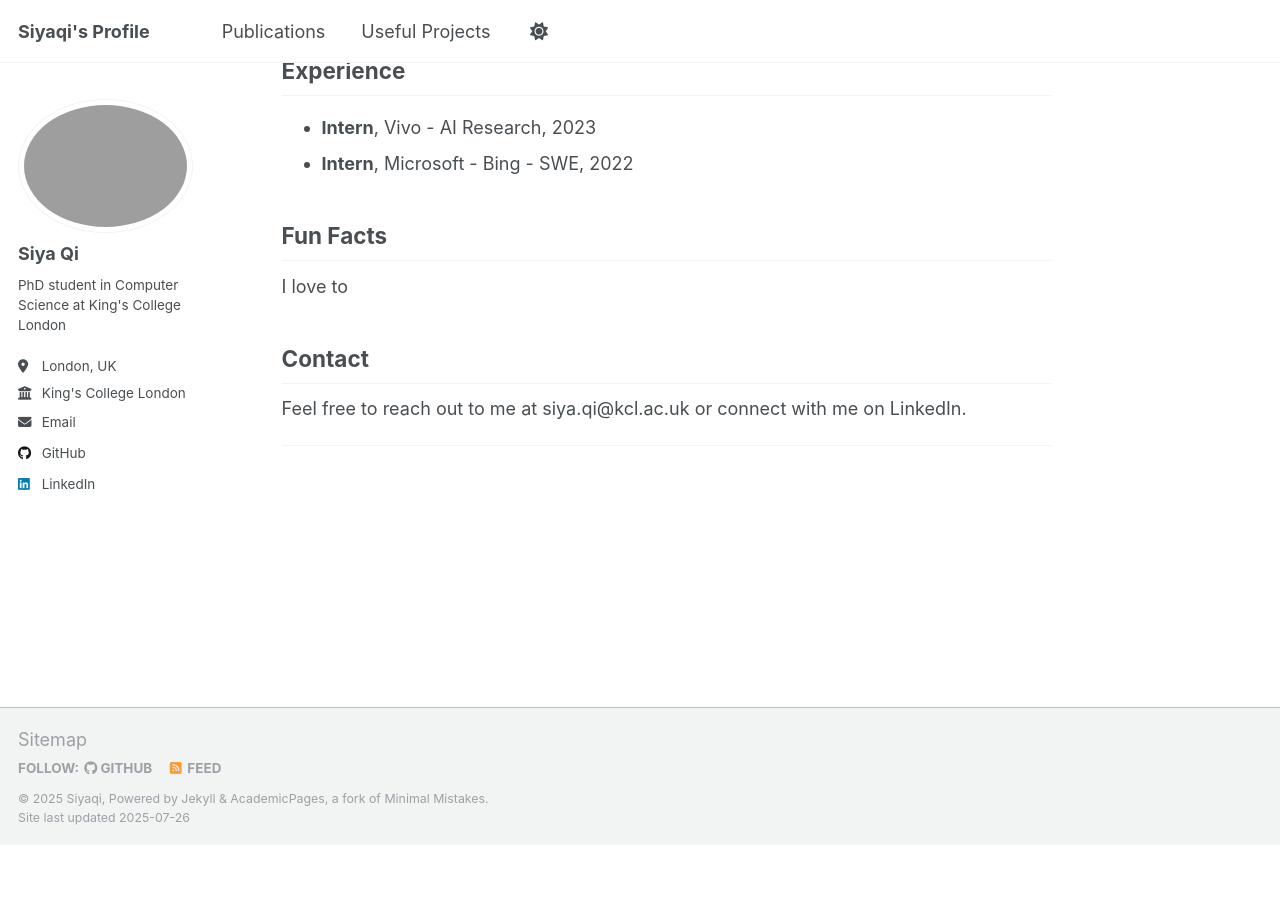
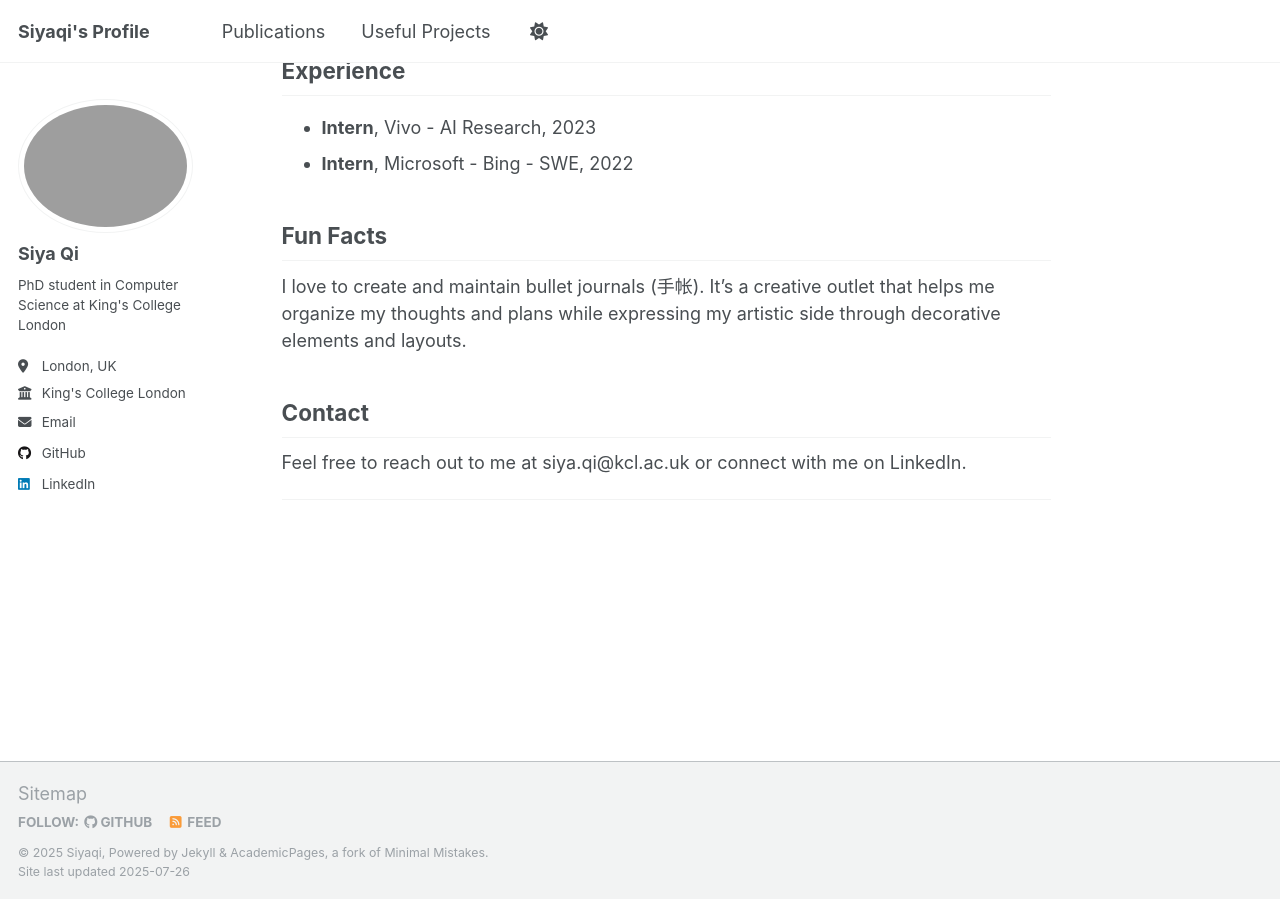
Before and after one commit to siyaqi/siyaqi.github.io, a Jekyll site: the page built from _pages/about.md, in a window 1280 px wide and 900 px high, scrolled down 1040 px. Built offline with Jekyll 4.4.1, drawn with Linux system fonts in a browser that asks for light colours; a script that is not in the unit is left out; before the commit the page ends 1886 px from its top, so only the background shows below that.

Commit message:
update 2025-07-26-20-09

```diff
--- a/_pages/about.md
+++ b/_pages/about.md
@@ -35,8 +35,7 @@ My research focuses on Natural Language Processing, particularly in the followin
 - **Intern**, Microsoft - Bing - SWE, 2022
 
 ## Fun Facts
-I love to
-
+I love to create and maintain bullet journals (手帐). It's a creative outlet that helps me organize my thoughts and plans while expressing my artistic side through decorative elements and layouts.
 
 ## Contact
 
```
